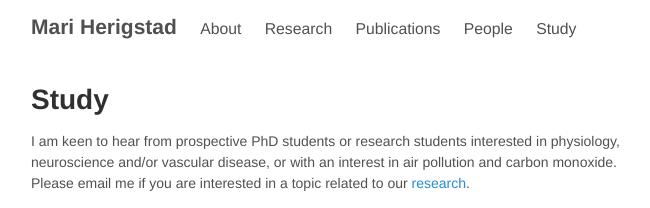
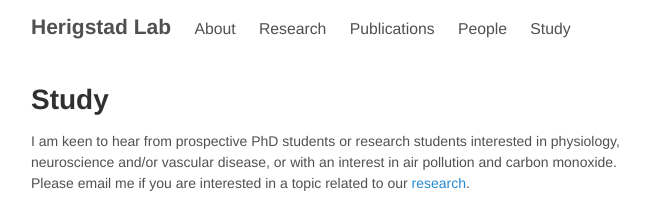
Before and after one commit to mariherigstad/mariherigstad.github.io, a Jekyll site: the page built from study.md, in a window 1280 px wide. Shown: the top 208 px of the page, without its empty margins (308-958 px from the left). Built offline with Jekyll 4.4.1, drawn with Linux system fonts in a browser that asks for light colours.

Commit message:
Update _config.yml

```diff
--- a/_config.yml
+++ b/_config.yml
@@ -5,7 +5,7 @@ markdown:         kramdown
 permalink:        pretty
 
 # Setup
-title:            Mari Herigstad
+title:            Herigstad Lab
 tagline:          'Physiology, Neuroscience'
 url:              https://mariherigstad.github.io
 shorturl:         mariherigstad.github.io
```
